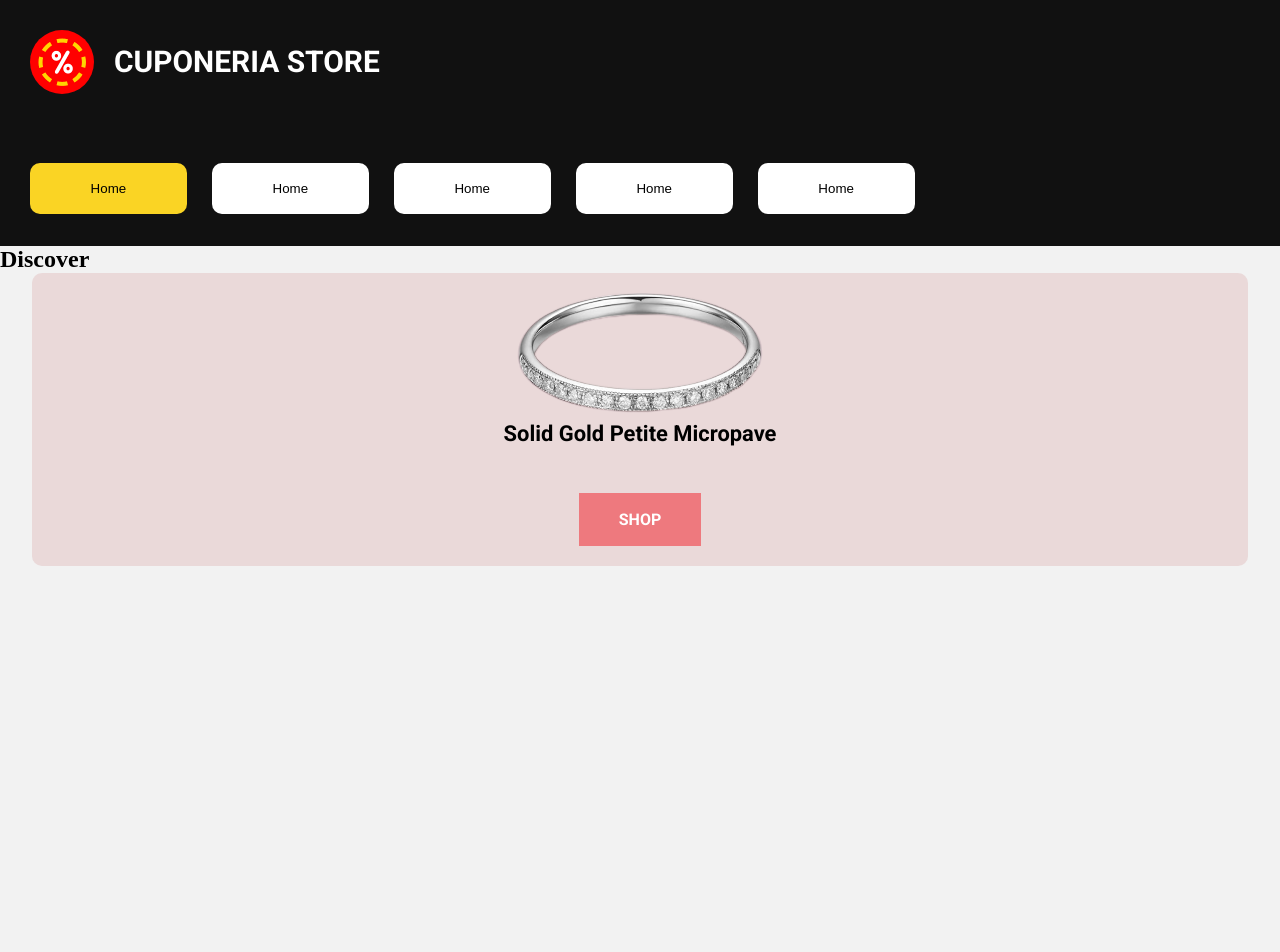
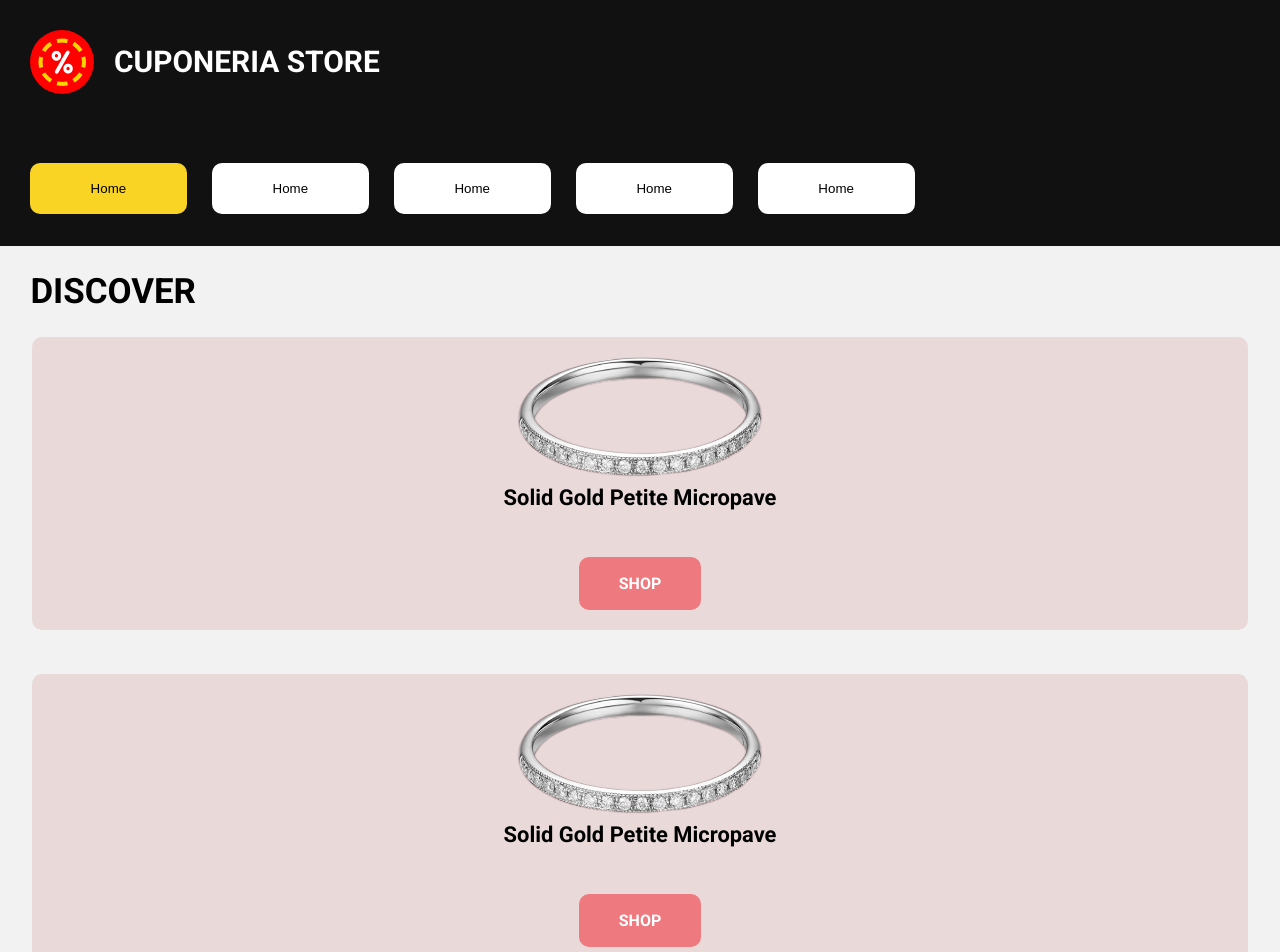
Before and after one commit to viniciusbls9/Cuponeria-Frontend-Challenge, a React (Create React App) app in the folder cuponeriastore/: page / in a window 1280 px wide. Shown: the top 952 px of the page. Before the commit the page ends 800 px from the top, so only its background shows below. Built offline with nearby package versions, Linux system fonts and the light colour scheme.

Commit message:
Ajustes no botão do componente Discover

```diff
--- a/cuponeriastore/src/components/Discover/index.tsx
+++ b/cuponeriastore/src/components/Discover/index.tsx
@@ -3,18 +3,26 @@ import React from 'react';
 
 import image1 from '../../assets/images/image1.png';
 
-import { Container } from './styles';
+import { DiscoverContainer } from './styles';
 
 
 const Discover: React.FC = () => {
     return (
         <>
-            <Container bgContainer="rgba(200,118,118, 0.2)">
+            <h2>Discover</h2>
+            <DiscoverContainer bgContainer="rgba(200,118,118, 0.2)">
                 <img src={image1} alt="" />
                 <h3>Solid Gold Petite Micropave</h3>
 
                 <a href="#">Shop</a>
-            </Container>
+            </DiscoverContainer>
+
+            <DiscoverContainer bgContainer="rgba(200,118,118, 0.2)">
+                <img src={image1} alt="" />
+                <h3>Solid Gold Petite Micropave</h3>
+
+                <a href="#">Shop</a>
+            </DiscoverContainer>
         </>
     );
 }
--- a/cuponeriastore/src/components/Discover/styles.ts
+++ b/cuponeriastore/src/components/Discover/styles.ts
@@ -1,12 +1,12 @@
 import styled from 'styled-components';
 
-export const Container = styled.div<{bgContainer: string}> `
+export const DiscoverContainer = styled.div<{bgContainer: string}> `
     display: flex;
     flex-direction: column;
     justify-content: center;
     align-items: center;
     background-color: ${props => (props.bgContainer)};
-    margin: 0 2rem 0 2rem;
+    margin: 0 2rem 2.8rem 2rem;
     padding: 1.25rem 2.43rem;
     border-radius: 0.62rem;
 
@@ -27,5 +27,6 @@ export const Container = styled.div<{bgContainer: string}> `
         color: var(--color-text-white);
         text-decoration: none;
         text-transform: uppercase;
+        border-radius: 0.625rem;
     }
 `;
--- a/cuponeriastore/src/components/Header/styles.ts
+++ b/cuponeriastore/src/components/Header/styles.ts
@@ -22,7 +22,7 @@ export const Menu = styled.header`
     }
 
     .header-buttons {
-        padding: 4.3rem 0 1.4rem 0;
+        padding: 4.3rem 0 1.45rem 0;
         padding-left: 1.87rem;
         overflow-x: scroll;
         display: flex;
@@ -41,14 +41,14 @@ export const Menu = styled.header`
     }
 
     .header-buttons::-webkit-scrollbar-thumb {
-        height: 6px;
+        height: 0.37rem;
         background-color: #ccc;
-        border-radius: 40px;
+        border-radius: 2.5rem;
     }
 
     .header-buttons::-webkit-scrollbar {
-        width: 100px;
-        height: 10px;
+        width: 6.25rem;
+        height: 0.62rem;
     }
 
     .header-buttons .header-button {
--- a/cuponeriastore/src/pages/Home/index.tsx
+++ b/cuponeriastore/src/pages/Home/index.tsx
@@ -1,5 +1,4 @@
 import React from 'react';
-
 
 import Discover from '../../components/Discover';
 import Header from '../../components/Header';
@@ -10,7 +9,6 @@ const Home: React.FC = () => {
     return (
         <Container>
             <Header />
-            <h2>Discover</h2>
 
             <Discover />
         </Container>
--- a/cuponeriastore/src/pages/Home/styles.ts
+++ b/cuponeriastore/src/pages/Home/styles.ts
@@ -1,5 +1,9 @@
 import styled from 'styled-components';
 
-export const Container = styled.div `
-
+export const Container = styled.div`
+    h2 {
+        font: 700 2.18rem Roboto;
+        text-transform: uppercase;
+        margin: 1.56rem 0 1.56rem 1.9rem;
+    }
 `;
```
